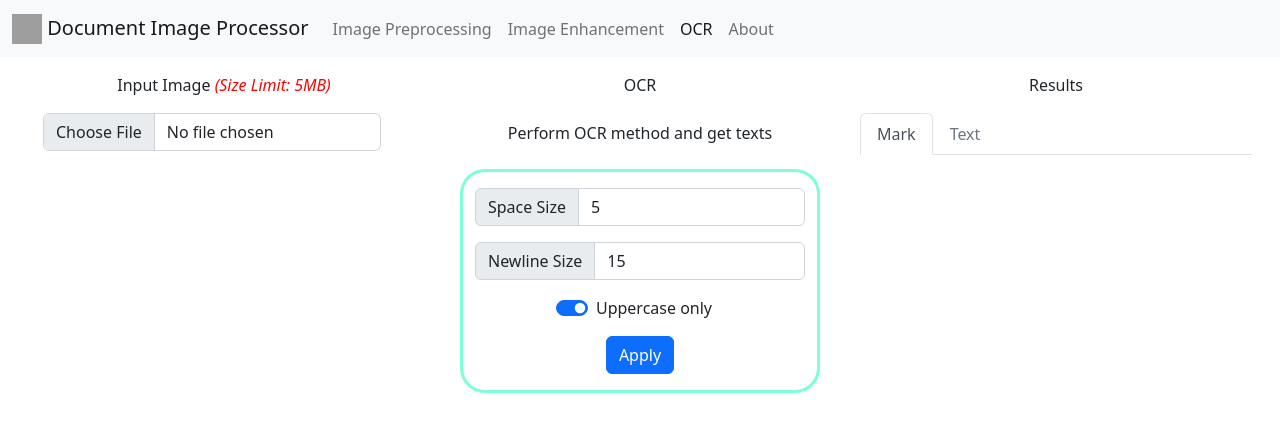
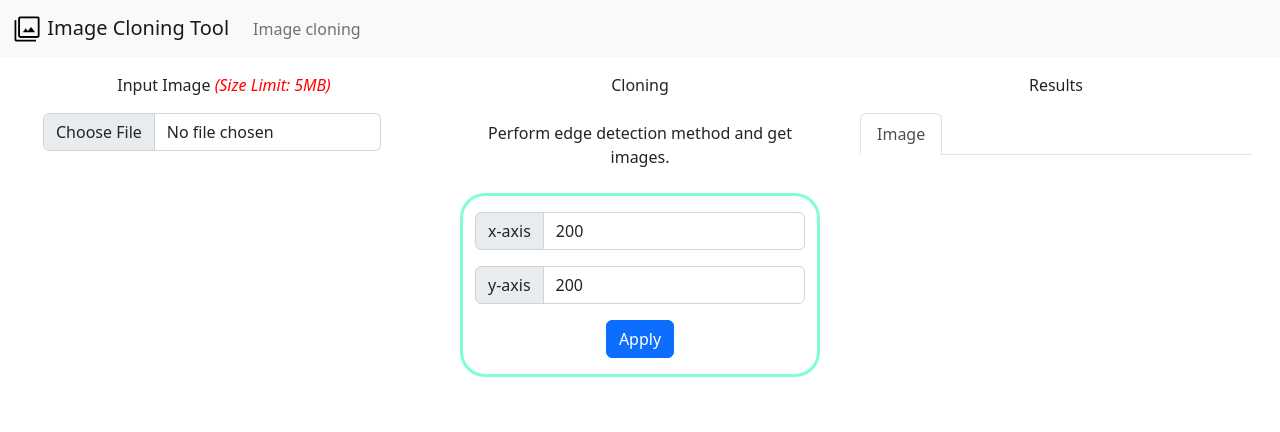
Before and after one commit to alex9810171/ImageCloning-VFX2022-Spring, a Flask app: template src/templates/cloning.html in a window 1280 px wide. Shown: the top 432 px of the page. Run offline with Flask 2, Linux system fonts and the light colour scheme; the template is opened without the code that fills it, so the values that code supplies are empty; some libraries are stand-ins or nearby versions; grey boxes are pictures that could not be loaded.

Commit message:
beta 0.1

```diff
--- a/requirements.txt
+++ b/requirements.txt
@@ -2,3 +2,4 @@ flask
 gunicorn
 numpy
 opencv-python-headless
+requests
--- a/src/cloning.py
+++ b/src/cloning.py
@@ -54,6 +54,7 @@ def get_object_map(edge_image):
                 labels[y, x] = 0
             else:
                 labels[y, x] = 255
+    cv2.imwrite(config['temp_image_path']+'object_label.png', labels)
 
     # dilate again to cover edge
     object_map = cv2.dilate(np.uint8(labels), config['kernel'], iterations = 2)
--- a/src/main.py
+++ b/src/main.py
@@ -1,14 +1,47 @@
-from flask import Flask, render_template
+from flask import Flask, render_template, request, Response, jsonify
+import numpy as np
+import cv2
+from upload_image import upload_to_imgur
+from cloning import cloning_api
+
+config = {
+    'background_image_path': r'test/ice-coast.png',
+    'test_image_path': r'test/polarbear.png',
+    'result_image_path': r'result.png',
+    'temp_image_path': r'image/temp/',
+    'paste_position_x': 200,
+    'paste_position_y': 200,
+    'kernel': np.ones((3, 3), np.uint8),
+    'object_threshold': 500
+}
 
 app = Flask(__name__)
+bkg_image = cv2.imread(config['background_image_path'])
 
 @app.route("/")
 def home():
     return render_template('home.html')
 
-@app.route("/test")
-def test_page():
-    return "<p>This is test!</p>"
+@app.route("/cloning")
+def cloning():
+    return render_template('cloning.html', image_url=request.args.get('image_url', ''))
+
+@app.route('/api/cloning', methods=['POST'])
+def cloning_api():
+    if 'image' not in request.files:
+        return Response(status=400)
+    image_buffer = np.frombuffer(request.files['image'].read(), np.uint8)
+    if len(image_buffer) == 0:
+        return Response(status=400)
+    img = cv2.imdecode(image_buffer, cv2.IMREAD_COLOR)
+    if img.shape[2] != 3:
+        img = cv2.cvtColor(img, cv2.COLOR_GRAY2BGR)
+    result = cloning_api(bkg_image, [img], int(request.form.get('x-axis', 200)), int(request.form.get('y-axis', 200)))
+    result_link = upload_to_imgur(result)
+    if result_link is None:
+        return Response(status=500)
+    else:
+        return jsonify({'result': result_link})
 
 if __name__ == '__main__':
     app.run('0.0.0.0', debug=True)
--- a/src/static/js/ocr.js
+++ b/src/static/js/cloning.js
@@ -1,29 +1,27 @@
-
 document.getElementById('formFile').addEventListener("change", function () {
     document.getElementById('input_image').src = URL.createObjectURL(this.files[0]);
 });
 
-document.getElementById('ocr_button').addEventListener('click', function () {
+document.getElementById('cloning_button').addEventListener('click', function () {
     this.disabled = true;
-    document.getElementById('ocr_spinner').classList.remove('d-none');
+    document.getElementById('cloning_spinner').classList.remove('d-none');
     // upload blob image url to server
-    let form = new FormData(document.getElementById('ocr_options'));
+    let form = new FormData(document.getElementById('cloning_options'));
     let blob_url = document.getElementById('input_image').src;
     // get the image from object url and send to server
     axios.get(blob_url, { responseType: 'blob' }).then(response => {
         return new File([response.data], 'inputImage')
     }).then(file => {
         form.append('image', file);
-        axios.post('/api/ocr', form).then(function (response) {
+        axios.post('/api/cloning', form).then(function (response) {
             console.log('Upload Success');
             document.getElementById('result_image').src = response.data.result;
             document.getElementById('text-tab').disabled = false;
-            document.getElementById('sentence').innerHTML = response.data.sentence;
         }).catch(function (error) {
             alert('Upload Failed');
         }).finally(() => {
             this.disabled = false;
-            document.getElementById('ocr_spinner').classList.add('d-none');
+            document.getElementById('cloning_spinner').classList.add('d-none');
         });
     })
 })
--- a/src/templates/cloning.html
+++ b/src/templates/cloning.html
@@ -3,7 +3,7 @@
 
 <head>
     <meta charset="utf-8">
-    <title>Document Image Processor</title>
+    <title>Image Cloning Tool</title>
     <link rel="icon" href="{{ url_for('static', filename='favicon.ico') }}" type="image/x-icon" />
     <link href="https://cdn.jsdelivr.net/npm/bootstrap@5.2.0-beta1/dist/css/bootstrap.min.css" rel="stylesheet"
         integrity="sha384-0evHe/X+R7YkIZDRvuzKMRqM+OrBnVFBL6DOitfPri4tjfHxaWutUpFmBp4vmVor" crossorigin="anonymous">
@@ -11,7 +11,7 @@
         integrity="sha384-pprn3073KE6tl6bjs2QrFaJGz5/SUsLqktiwsUTF55Jfv3qYSDhgCecCxMW52nD2"
         crossorigin="anonymous"></script>
     <script src="https://unpkg.com/axios@0.26.1/dist/axios.min.js"></script>
-    <script src="{{ url_for('static', filename='js/ocr.js') }}" defer></script>
+    <script src="{{ url_for('static', filename='js/cloning.js') }}" defer></script>
     <link href="https://fonts.googleapis.com/icon?family=Material+Icons" rel="stylesheet">
     <link rel="stylesheet" href="{{ url_for('static', filename='css/style.css') }}">
 </head>
@@ -21,9 +21,9 @@
     <nav class="navbar navbar-expand-lg navbar-light bg-light">
         <div class="container-fluid">
             <a class="navbar-brand" href="/">
-                <img src="{{ url_for('static', filename='outline_document_scanner_black_48dp.png') }}" alt="" width="30"
+                <img src="{{ url_for('static', filename='filter_FILL0_wght400_GRAD0_opsz48.png') }}" alt="" width="30"
                     height="30" class="d-inline-block align-text-top">
-                Document Image Processor
+                    Image Cloning Tool
             </a>
             <button class="navbar-toggler" type="button" data-bs-toggle="collapse"
                 data-bs-target="#navbarSupportedContent" aria-controls="navbarSupportedContent" aria-expanded="false"
@@ -33,16 +33,7 @@
             <div class="collapse navbar-collapse" id="navbarSupportedContent">
                 <ul class="navbar-nav me-auto mb-2 mb-lg-0">
                     <li class="nav-item">
-                        <a class="nav-link" href="/preprocessing">Image Preprocessing</a>
-                    </li>
-                    <li class="nav-item">
-                        <a class="nav-link" href="/enhancement">Image Enhancement</a>
-                    </li>
-                    <li class="nav-item">
-                        <a class="nav-link active" href="#">OCR</a>
-                    </li>
-                    <li class="nav-item">
-                        <a class="nav-link" href="/about">About</a>
+                        <a class="nav-link" href="/cloning">Image cloning</a>
                     </li>
                 </ul>
             </div>
@@ -67,35 +58,27 @@
                 </div>
             </div>
             <div class="col-12 col-xl-4">
-                <p class="text-center">OCR</p>
-                <p class="text-center m-4">Perform OCR method and get texts</p>
+                <p class="text-center">Cloning</p>
+                <p class="text-center m-4">Perform edge detection method and get images.</p>
                 <div class="m-3 bordered">
-                    <form id="ocr_options">
+                    <form id="cloning_options">
                         <div class="row mt-3 mx-auto justify-content-center align-items-center">
                             <div class="input-group mb-3 col-auto">
-                                <span class="input-group-text">Space Size</span>
-                                <input type="number" class="form-control" name="space" value=5>
+                                <span class="input-group-text">x-axis</span>
+                                <input type="number" class="form-control" name="x-axis" value=200>
                             </div>
                         </div>
                         <div class="row mx-auto justify-content-center align-items-center">
                             <div class="input-group mb-3 col-auto">
-                                <span class="input-group-text">Newline Size</span>
-                                <input type="number" class="form-control" name="newline" value=15>
-                            </div>
-                        </div>
-                        <div class="row mx-auto justify-content-center align-items-center">
-                            <div class="form-check form-switch col-auto mb-3">
-                                <input class="form-check-input" type="checkbox" id="upperOnly" name="upperOnly" checked>
-                                <label class="form-check-label" for="upperOnly">
-                                    Uppercase only
-                                </label>
+                                <span class="input-group-text">y-axis</span>
+                                <input type="number" class="form-control" name="y-axis" value=200>
                             </div>
                         </div>
                     </form>
                     <div class="row mx-auto justify-content-center align-items-center">
                         <div class="col-auto mb-3">
-                            <button id="ocr_button" class="btn btn-primary">
-                                <span id="ocr_spinner" class="spinner-border spinner-border-sm d-none" role="status"
+                            <button id="cloning_button" class="btn btn-primary">
+                                <span id="cloning_spinner" class="spinner-border spinner-border-sm d-none" role="status"
                                     aria-hidden="true"></span>
                                 Apply
                             </button>
@@ -107,26 +90,15 @@
                 <p class="text-center">Results</p>
                 <ul class="nav nav-tabs" id="myTab" role="tablist">
                     <li class="nav-item" role="presentation">
-                        <button class="nav-link active" id="mark-tab" data-bs-toggle="tab"
-                            data-bs-target="#mark-tab-pane" type="button" role="tab" aria-controls="mark-tab-pane"
-                            aria-selected="true">Mark</button>
-                    </li>
-                    <li class="nav-item" role="presentation">
-                        <button class="nav-link" id="text-tab" data-bs-toggle="tab" data-bs-target="#text-tab-pane"
-                            type="button" role="tab" aria-controls="text-tab-pane" aria-selected="false"
-                            disabled>Text</button>
+                        <button class="nav-link active" id="image-tab" data-bs-toggle="tab"
+                            data-bs-target="#image-tab-pane" type="button" role="tab" aria-controls="image-tab-pane"
+                            aria-selected="true">Image</button>
                     </li>
                 </ul>
                 <div class="tab-content" id="myTabContent">
-                    <div class="tab-pane fade show active" id="mark-tab-pane" role="tabpanel" aria-labelledby="mark-tab"
+                    <div class="tab-pane fade show active" id="mark-tab-pane" role="tabpanel" aria-labelledby="image-tab"
                         tabindex="0">
                         <img id="result_image" class="my-3 img-fluid mx-auto d-block" alt="">
-                    </div>
-                    <div class="tab-pane fade" id="text-tab-pane" role="tabpanel" aria-labelledby="text-tab"
-                        tabindex="0">
-                        <div class="form-group my-3 mx-auto">
-                            <textarea class="form-control" id="sentence" rows="20"></textarea>
-                        </div>
                     </div>
                 </div>
             </div>
--- a/src/templates/home.html
+++ b/src/templates/home.html
@@ -33,7 +33,7 @@
             <div class="collapse navbar-collapse" id="navbarSupportedContent">
                 <ul class="navbar-nav me-auto mb-2 mb-lg-0">
                     <li class="nav-item">
-                        <a class="nav-link" href="/preprocessing">Image cloning</a>
+                        <a class="nav-link" href="/cloning">Image cloning</a>
                     </li>
                 </ul>
             </div>
```
Also changed, not shown: src/static/js/enhanceImage.js (deleted, +0 -184 lines), src/upload_image.py (added, +28 -0 lines), README.md, 4 other files.
